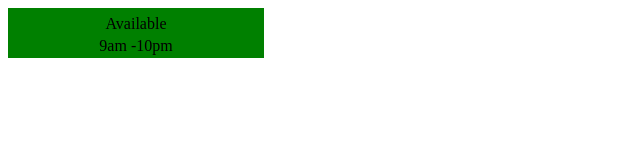
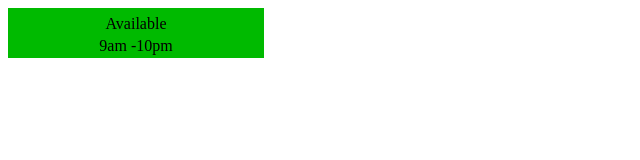
Before and after one commit to AMassick/SBA, a plain HTML site: page index.html in a window 1280 px wide. Shown: the whole page, without its empty margins (0-640 px from the left). Drawn offline with Linux system fonts and the light colour scheme.

Commit message:
commit 3

```diff
--- a/css/styles.css
+++ b/css/styles.css
@@ -1,4 +1,4 @@
 table{
-	background: green;
+	background: rgb(0,186,0);
 	text-align: center;
 }
```
